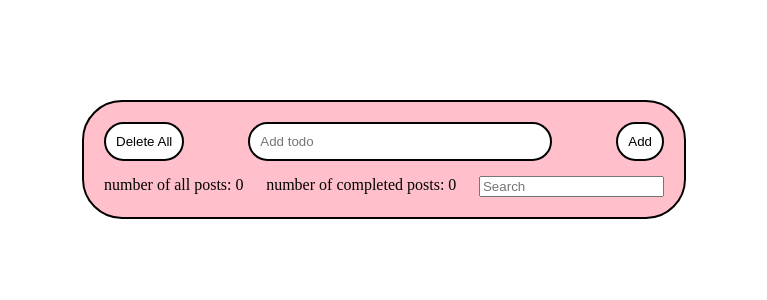
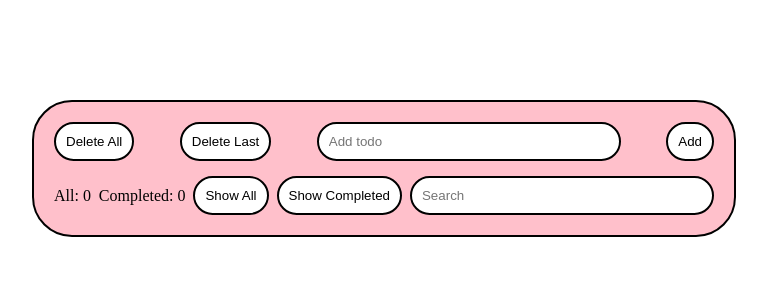
Before and after one commit to BurkovskayaAD/FE60-onlREACT, a React (Create React App) app: page / in a window 1280 px wide. Shown: the top 300 px of the page, without its empty margins (256-1023 px from the left). Built offline with nearby package versions, Linux system fonts and the light colour scheme.

Commit message:
init add full todo

```diff
--- a/src/App.css
+++ b/src/App.css
@@ -1,5 +1,5 @@
 .container {
-    width: 600px;
+    width: 700px;
     margin: 100px auto;
     background-color: pink;
     border: 2px solid black;
--- a/src/App.tsx
+++ b/src/App.tsx
@@ -3,7 +3,7 @@ import './App.css';
 import Card from './components/Card/Card';
 import Header from './components/Header/Header';
 import { useState } from 'react';
-import { addTodoRedux, removeTodoRedux, changeTodoRedux, deleteAllTodoRedux, setSearchRedux } from './slice/todo';
+import { addTodoRedux, removeTodoRedux, changeTodoRedux, deleteAllTodoRedux, setSearchRedux, deleteLastTodoRedux, toggleShowCompletedRedux } from './slice/todo';
 
 interface ITodo {
   id: number,
@@ -15,13 +15,16 @@ interface ITodo {
 function App() {
 
   const [inputText, setInputText] = useState("");
+  const [searchText, setSearch] = useState("");
+  const [showCompleted, setShowCompleted] = useState(false);
 
   const dispatch = useDispatch();
   const todos = useSelector((state: any) => state.todo);
 
-  const searchText = todos.search;
   const filteredTodos = todos.filteredTodos || [];
-  // const completedCount = todos.completedCount;
+  const completedCount = todos.completedCount;
+  const all = todos.all;
+  const completedTodos = todos.completedTodos || [];
 
 
   function addTodo() {
@@ -39,10 +42,6 @@ function App() {
       setInputText("");
   }
 
-  // function deleteAllTodo() {
-  //     dispatch(deleteAllTodoRedux())
-  // }
-
   function remove(id: number) {
     dispatch(removeTodoRedux(id))
   }
@@ -51,8 +50,30 @@ function App() {
     dispatch(changeTodoRedux(id))
   }
 
-  function countCompletedTodos() {
-      return filteredTodos.filter((item: ITodo) => item.isChecked).length;
+  function handleSearchChange(value: string) {
+      setSearch(value);
+      dispatch(setSearchRedux(value));
+  }
+
+  function showCompletedTodos(){
+      setShowCompleted(true);
+      dispatch(toggleShowCompletedRedux());
+  }
+
+  function showAllTodos() {
+      setShowCompleted(false);
+  }
+
+function renderTodos() {
+    const todosToRender = showCompleted ? completedTodos : filteredTodos.length > 0 ? filteredTodos : todos;
+
+    return (
+        <div className='card-container'>
+            {todosToRender.map((item: ITodo, index: number) => (
+                <Card key={index} oneTodo={item} remove={remove} changeTodo={changeTodo}></Card>
+            ))}
+        </div>
+    );
 }
 
 return (
@@ -65,15 +86,17 @@ function App() {
                 deleteAllTodo={() => {
             dispatch(deleteAllTodoRedux());
         }}
-            quantityPost={filteredTodos.length}
-            completedCount={countCompletedTodos()}
+        deleteLastTodo = {() => {
+            dispatch(deleteLastTodoRedux())
+        }}
+        quantityPost={all}
+        completedCount={completedCount}
+        showAll={showAllTodos}
+        showCompleted ={showCompletedTodos}
         searchText ={searchText}
-            setSearch={(e) => dispatch(setSearchRedux(e))}></Header>
-          {todos.todo.length > 0 ? (
-            <div className='card-container'>
-            {filteredTodos.map((item: ITodo, index: number) => <Card key={index} oneTodo={item} remove={remove} changeTodo={changeTodo}></Card>)}
-          </div>
-          ): null}
+        setSearch={handleSearchChange}>
+    </Header>
+      {todos.todo.length > 0 ? renderTodos(): null}
   </div>
 </>
 
--- a/src/components/Header/Header.css
+++ b/src/components/Header/Header.css
@@ -14,6 +14,7 @@
 .header-bottom{
     display: flex;
     justify-content: space-between;
+    align-items: center;
 }
 
 .header__input {
@@ -33,3 +34,10 @@
 .header__quantity{
     padding: 10px;
 }
+
+.header__input-search{
+    width: 280px;
+    padding: 10px;
+    border-radius: 40px;
+    border: 2px solid black;
+}
--- a/src/components/Header/Header.tsx
+++ b/src/components/Header/Header.tsx
@@ -1,15 +1,18 @@
 import './Header.css';
 
-function Header({inputText, setInputText, searchText, addTodo, deleteAllTodo, quantityPost, completedCount, setSearch}:
+function Header({inputText, setInputText, searchText, addTodo, deleteAllTodo, quantityPost, completedCount, setSearch, deleteLastTodo, showCompleted, showAll}:
     {
         inputText: string,
         searchText: string,
         setInputText: (value: string) => void,
         addTodo: () => void,
         deleteAllTodo: () => void,
-        quantityPost: number;
-        completedCount: number;
-        setSearch: (value: string) => void
+        quantityPost: number,
+        completedCount: number,
+        setSearch: (value: string) => void,
+        deleteLastTodo: () => void,
+        showCompleted: () => void,
+        showAll: () => void
     }) {
 
 
@@ -17,20 +20,23 @@ function Header({inputText, setInputText, searchText, addTodo, deleteAllTodo, qu
         <div className='header'>
             <div className='header-top'>
                 <button className='header__button' onClick={deleteAllTodo}>Delete All</button>
+                <button className='header__button' onClick={deleteLastTodo}>Delete Last</button>
                 <input placeholder='Add todo'
                        className='header__input'
                        value={inputText}
-                       onChange={(e) => setInputText(e.target.value)}>
+                       onChange={(event) => setInputText(event.target.value)}>
                 </input>
                 <button className='header__button' onClick={addTodo}>Add</button>
             </div>
             <div className='header-bottom'>
-                <span>number of all posts: {quantityPost}</span>
-                <span>number of completed posts: {completedCount}</span>
+                <span>All: {quantityPost}</span>
+                <span>Completed: {completedCount}</span>
+                <button className='header__button' onClick={showAll}>Show All</button>
+                <button className='header__button' onClick={showCompleted}>Show Completed</button>
                 <input placeholder='Search'
                        className='header__input-search'
                        value={searchText}
-                       onChange = {(event) => setSearch(event.target.value)}>
+                       onChange={(event) => setSearch(event.target.value)}>
                 </input>
             </div>
         </div>
--- a/src/slice/todo.ts
+++ b/src/slice/todo.ts
@@ -5,7 +5,9 @@ const updateFilteredTodos = (state: any) => {
     state.filteredTodos = state.todo.filter((item: ITodo) =>
         item.text.toLowerCase().includes(state.search.toLowerCase())
     );
-    // state.completedCount = state.todo.filter((item: ITodo) => item.isChecked).length;
+    state.all = state.filteredTodos.filter((item: ITodo) => item).length;
+    state.completedCount = state.filteredTodos.filter((item: ITodo) => item.isChecked).length;
+    state.completedTodos = state.filteredTodos.filter((item:ITodo) => item.isChecked);
 };
 
 const todoSlice = createSlice({
@@ -14,7 +16,9 @@ const todoSlice = createSlice({
         todo: [],
         search: "",
         filteredTodos: [],
-        // completedCount: 0,
+        completedTodos: [],
+        all: 0,
+        completedCount: 0,
     },
     reducers: {
         addTodoRedux(state: any, {payload}: {payload: any}) {
@@ -36,17 +40,24 @@ const todoSlice = createSlice({
         deleteAllTodoRedux(state: any) {
             state.todo.length = 0;
             state.filteredTodos.length = 0;
+            state.completedTodos.length = 0;
             updateFilteredTodos(state);
         },
         setSearchRedux(state: any, {payload}: {payload: any}){
             state.search = payload;
             updateFilteredTodos(state);
-        }
-
+        },
+        deleteLastTodoRedux(state: any) {
+            state.todo.pop();
+            updateFilteredTodos(state);
+        },
+        toggleShowCompletedRedux(state: any){
+            updateFilteredTodos(state);
+        },
     }
 })
 
 const {actions, reducer} = todoSlice;
 
 export default reducer;
-export const {addTodoRedux, removeTodoRedux, changeTodoRedux, deleteAllTodoRedux, setSearchRedux} = actions;
+export const {addTodoRedux, removeTodoRedux, changeTodoRedux, deleteAllTodoRedux, setSearchRedux, deleteLastTodoRedux, toggleShowCompletedRedux} = actions;
```
Lines whose indentation alone changed are shown as unchanged.
